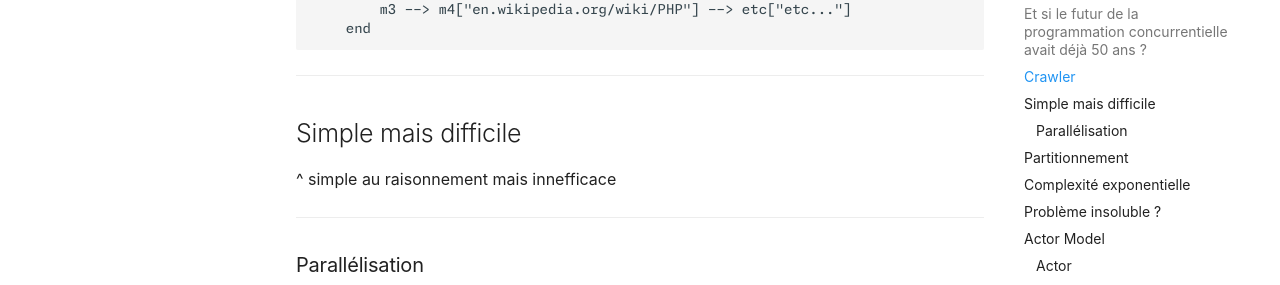
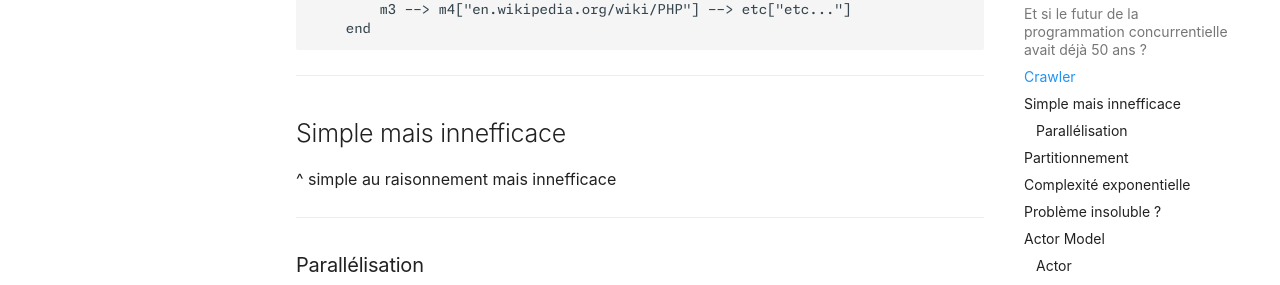
Before and after one commit to Baptouuuu/baptouuuu.github.io, an MkDocs documentation site: the page built from docs/conferences/actor model/slides.md, in a window 1280 px wide and 900 px high, scrolled down 1071 px. Shown: the part 142-427 px from the top of the window. Built offline with MkDocs 1.6.1 and Material for MkDocs 9.7.7, drawn with Linux system fonts in a browser that asks for light colours.

Commit message:
rename title to better convey message

```diff
--- a/docs/conferences/actor model/slides.md
+++ b/docs/conferences/actor model/slides.md
@@ -55,7 +55,7 @@ flowchart TB
 
 ---
 
-## Simple mais difficile
+## Simple mais innefficace
 
 ^ simple au raisonnement mais innefficace
 
```
